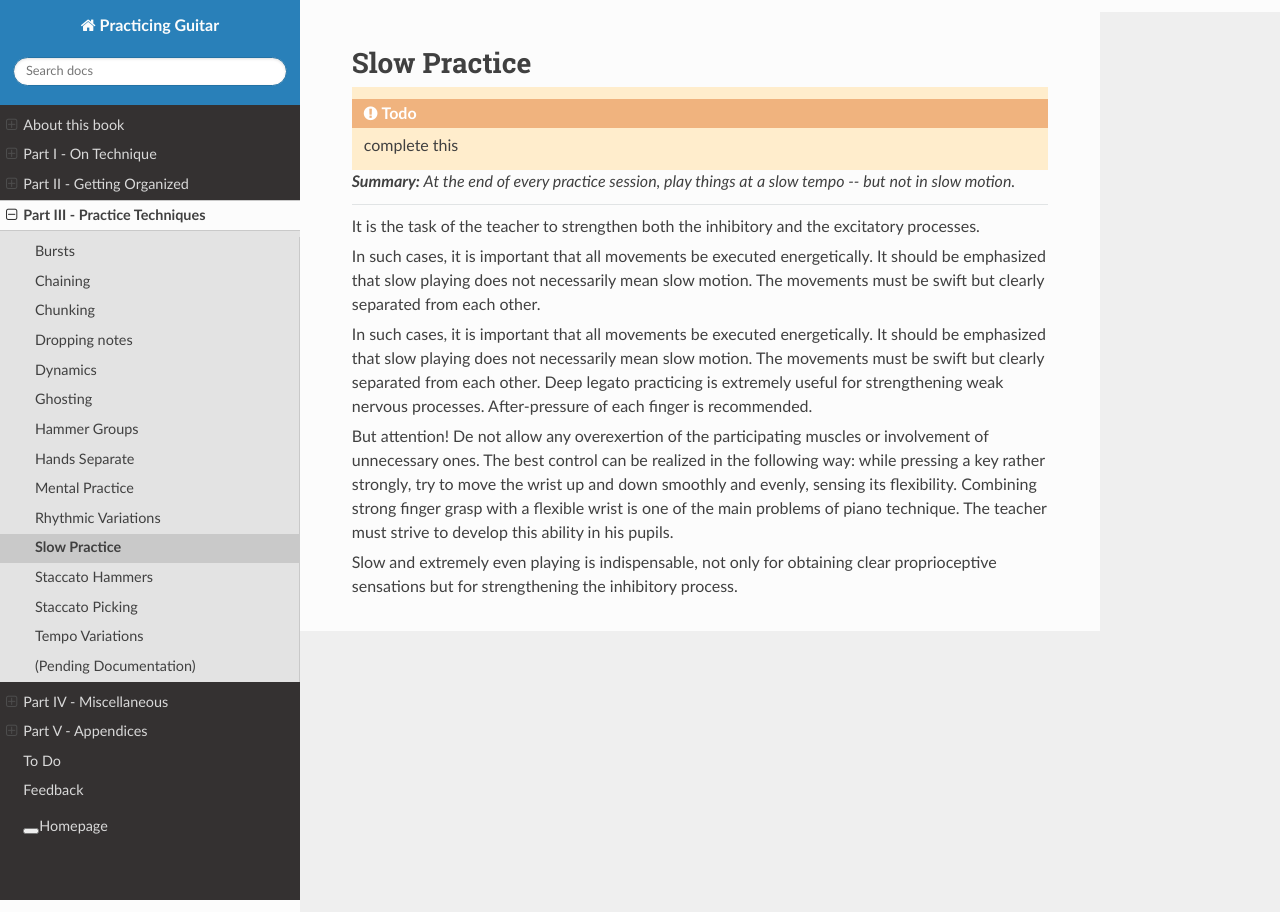
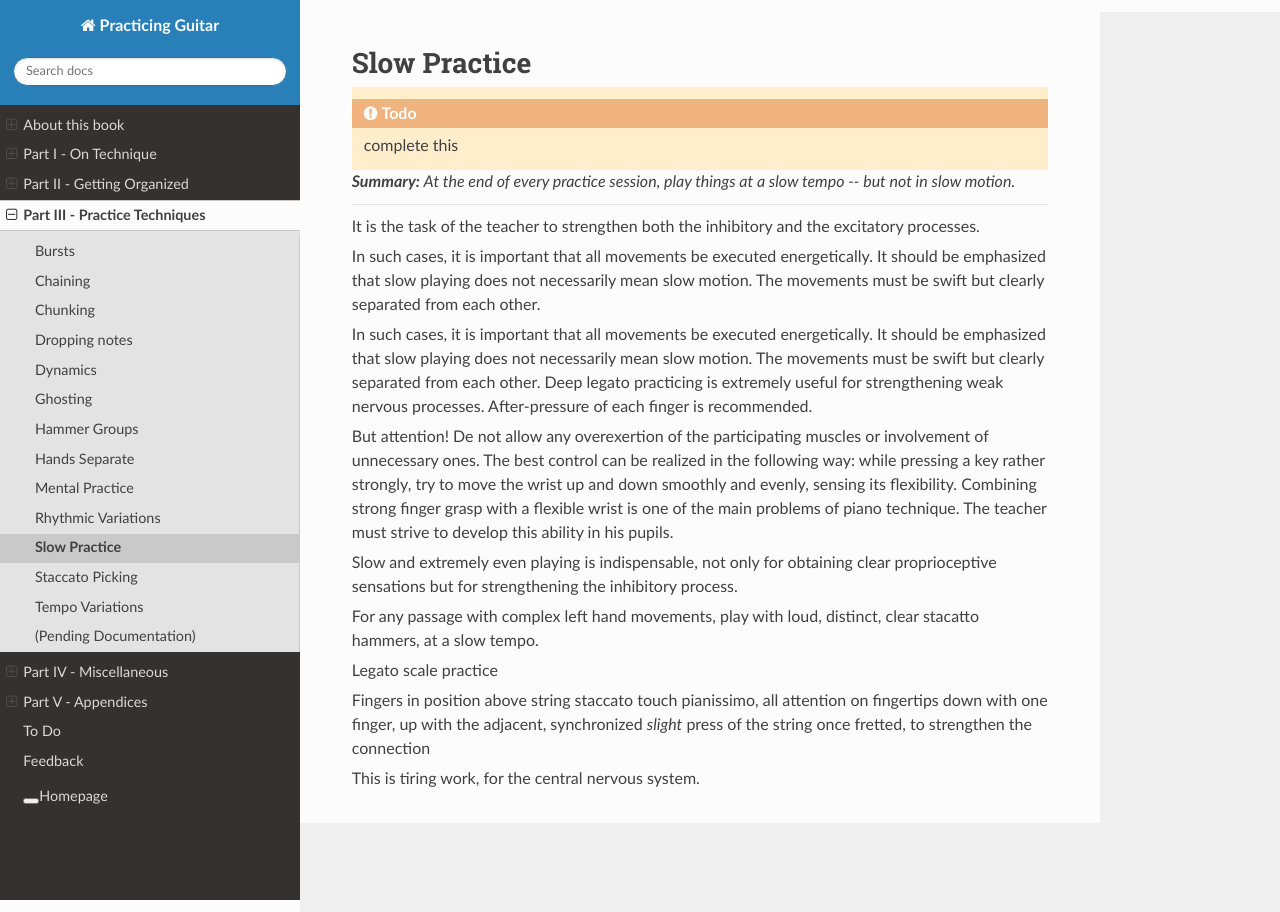
Before and after one commit to jzohrab/practicing-guitar, a Sphinx documentation site: the page built from docs/part-3-techniques/slow-practice.rst, in a window 1280 px wide. Built offline with Sphinx 7.4.7 and the Read the Docs theme 2.0.0, drawn with Linux system fonts in a browser that asks for light colours; a script that is not in the unit is left out.

Commit message:
Fold stacc hammers into slow prac

```diff
--- a/docs/part-3-techniques/slow-practice.rst
+++ b/docs/part-3-techniques/slow-practice.rst
@@ -37,3 +37,16 @@ of the main problems of piano technique. The teacher
 must strive to develop this ability in his pupils.
 
 Slow and extremely even playing is indispensable, not only for obtaining clear proprioceptive sensations but for strengthening the inhibitory process.
+
+
+For any passage with complex left hand movements, play with loud, distinct, clear stacatto hammers, at a slow tempo.
+
+Legato scale practice
+
+Fingers in position above string
+staccato touch
+pianissimo, all attention on fingertips
+down with one finger, up with the adjacent, synchronized
+*slight* press of the string once fretted, to strengthen the connection
+
+This is tiring work, for the central nervous system.
```
Also changed, not shown: docs/part-3-techniques/staccato-hammers.rst (deleted, +0 -20 lines).
